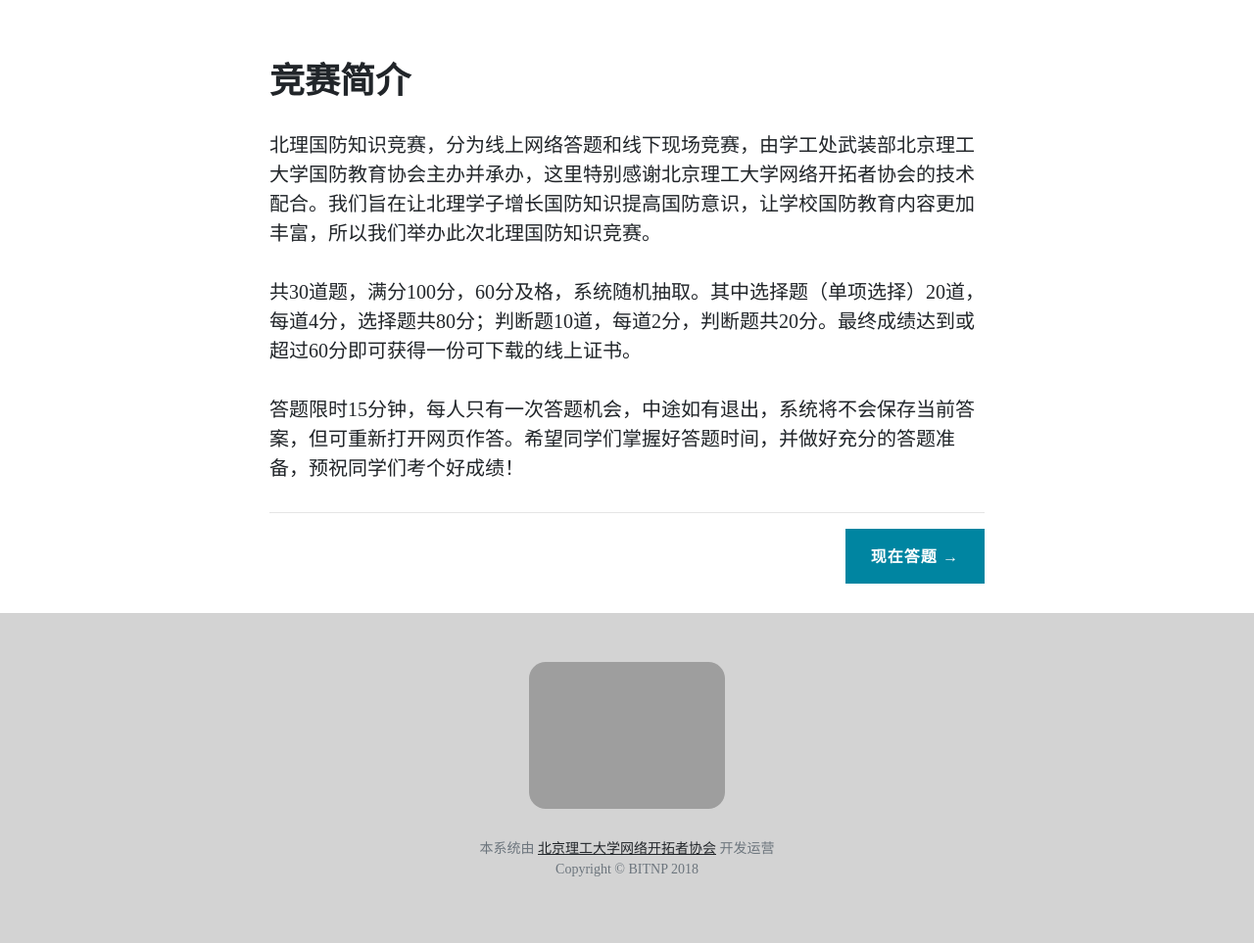
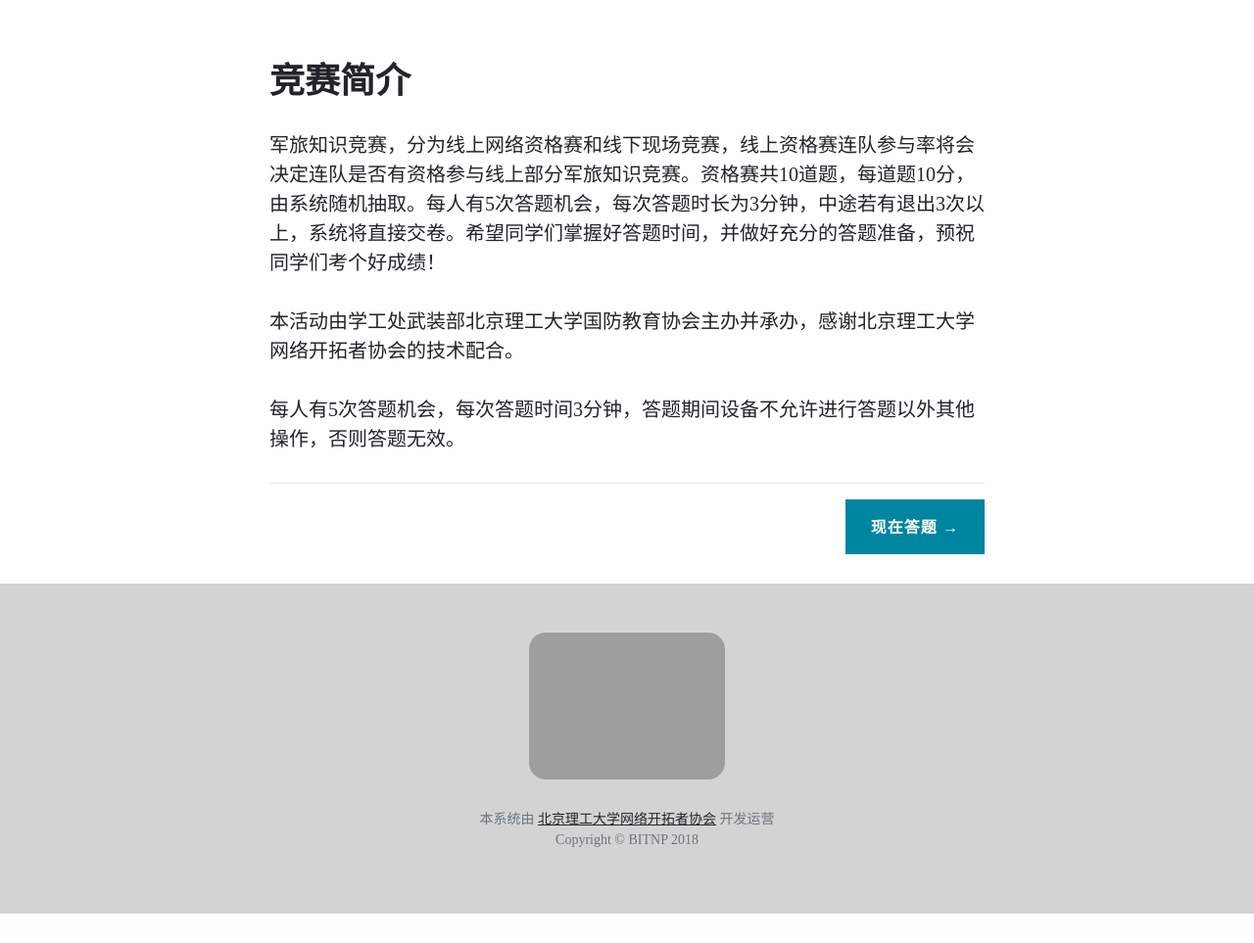
Before and after one commit to BITNP/national-defense-knowledge-contest, a PHP site: page / in a window 1280 px wide. Shown: the part 569-1532 px from the top of the page at 98% size. After the commit the page ends 1502 px from the top, so only its background shows below. Run offline with PHP 8.4, Linux system fonts and the light colour scheme; grey boxes are pictures that could not be loaded.

Commit message:
文案修改

```diff
--- a/index.php
+++ b/index.php
@@ -37,11 +37,11 @@
         <div class="col-lg-8 col-md-10 mx-auto">
             <h2 class="section-heading">竞赛简介</h2>
 
-            <p>北理国防知识竞赛，分为线上网络答题和线下现场竞赛，由学工处武装部北京理工大学国防教育协会主办并承办，这里特别感谢北京理工大学网络开拓者协会的技术配合。我们旨在让北理学子增长国防知识提高国防意识，让学校国防教育内容更加丰富，所以我们举办此次北理国防知识竞赛。</p>
+            <p>军旅知识竞赛，分为线上网络资格赛和线下现场竞赛，线上资格赛连队参与率将会决定连队是否有资格参与线上部分军旅知识竞赛。资格赛共10道题，每道题10分，由系统随机抽取。每人有5次答题机会，每次答题时长为3分钟，中途若有退出3次以上，系统将直接交卷。希望同学们掌握好答题时间，并做好充分的答题准备，预祝同学们考个好成绩！</p>
 
-            <p>共30道题，满分100分，60分及格，系统随机抽取。其中选择题（单项选择）20道，每道4分，选择题共80分；判断题10道，每道2分，判断题共20分。最终成绩达到或超过60分即可获得一份可下载的线上证书。</p>
+            <p>本活动由学工处武装部北京理工大学国防教育协会主办并承办，感谢北京理工大学网络开拓者协会的技术配合。</p>
 
-            <p>答题限时15分钟，每人只有一次答题机会，中途如有退出，系统将不会保存当前答案，但可重新打开网页作答。希望同学们掌握好答题时间，并做好充分的答题准备，预祝同学们考个好成绩！</p>
+            <p>每人有5次答题机会，每次答题时间3分钟，答题期间设备不允许进行答题以外其他操作，否则答题无效。</p>
 
             <hr/>
             <!-- Pager -->
```
